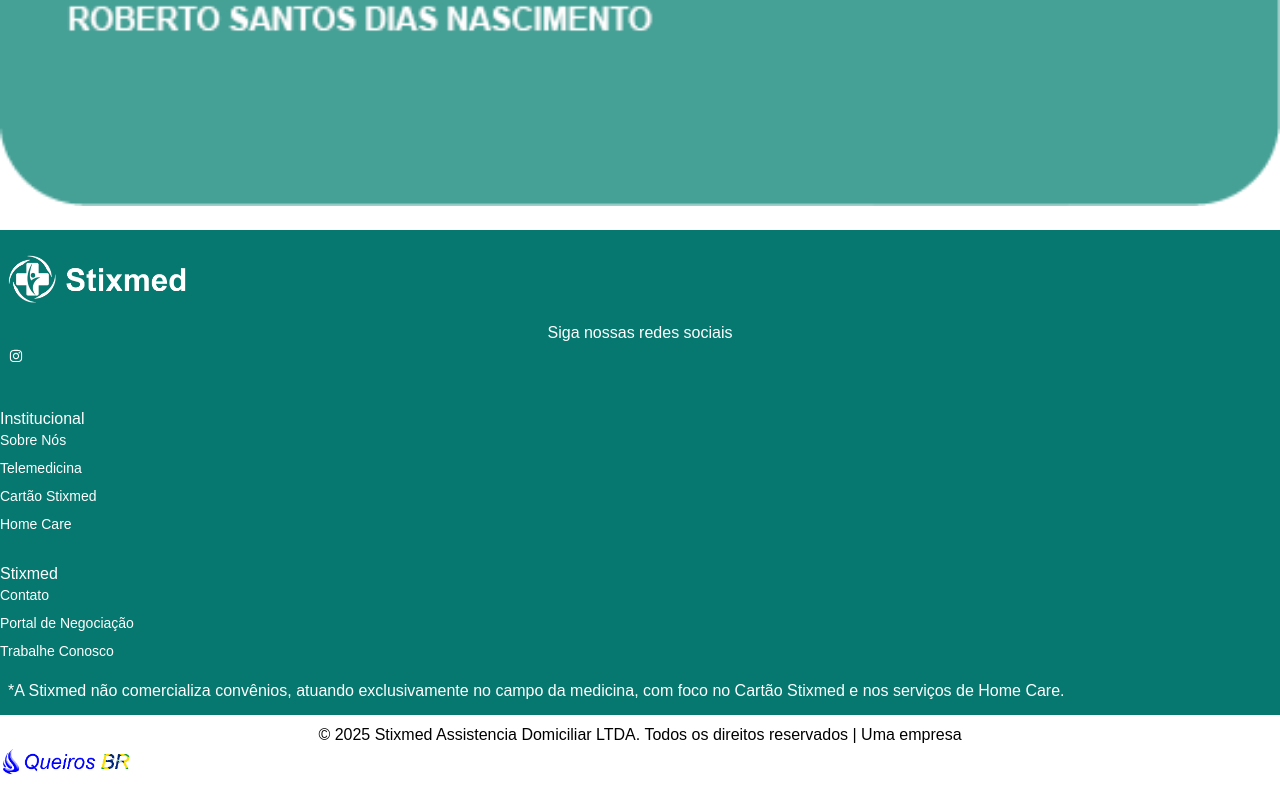
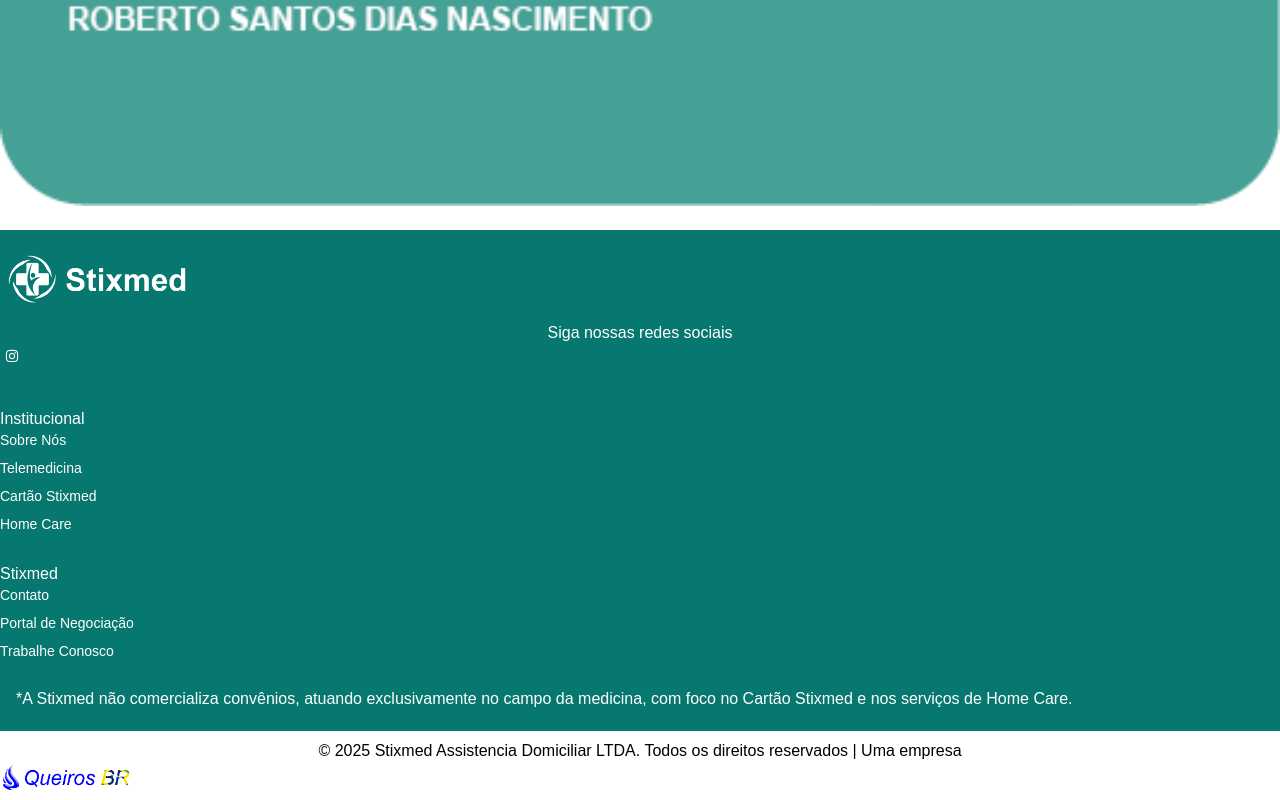
Before and after one commit to globalqueiros/stixmed, a Next.js app: page / in a window 1280 px wide. Shown: the part 4245-5045 px from the top of the page. Built offline with nearby package versions, Linux system fonts and the light colour scheme.

Commit message:
fist commit

```diff
--- a/src/components/Footer/page.tsx
+++ b/src/components/Footer/page.tsx
@@ -26,7 +26,7 @@
                                 <FontAwesomeIcon
                                     icon={faInstagram}
                                     style={{
-                                        width: '2rem',
+                                        width: '1.5rem',
                                         color: 'white',
                                         cursor: 'pointer',
                                     }}
@@ -54,7 +54,7 @@
                 </div>
             </div>
             <div
-                className="bg-white-50 w-full m-auto flex flex-col justify-center items-start py-1 px-2 py-2"
+                className="bg-white-50 w-full m-auto flex flex-col justify-center items-start py-3 px-3"
                 style={{ background: '#06786f' }}
             >
                 <p className="text-white min-w-4xl m-auto text-xs text-justify leading-relaxed pb-1">
```
